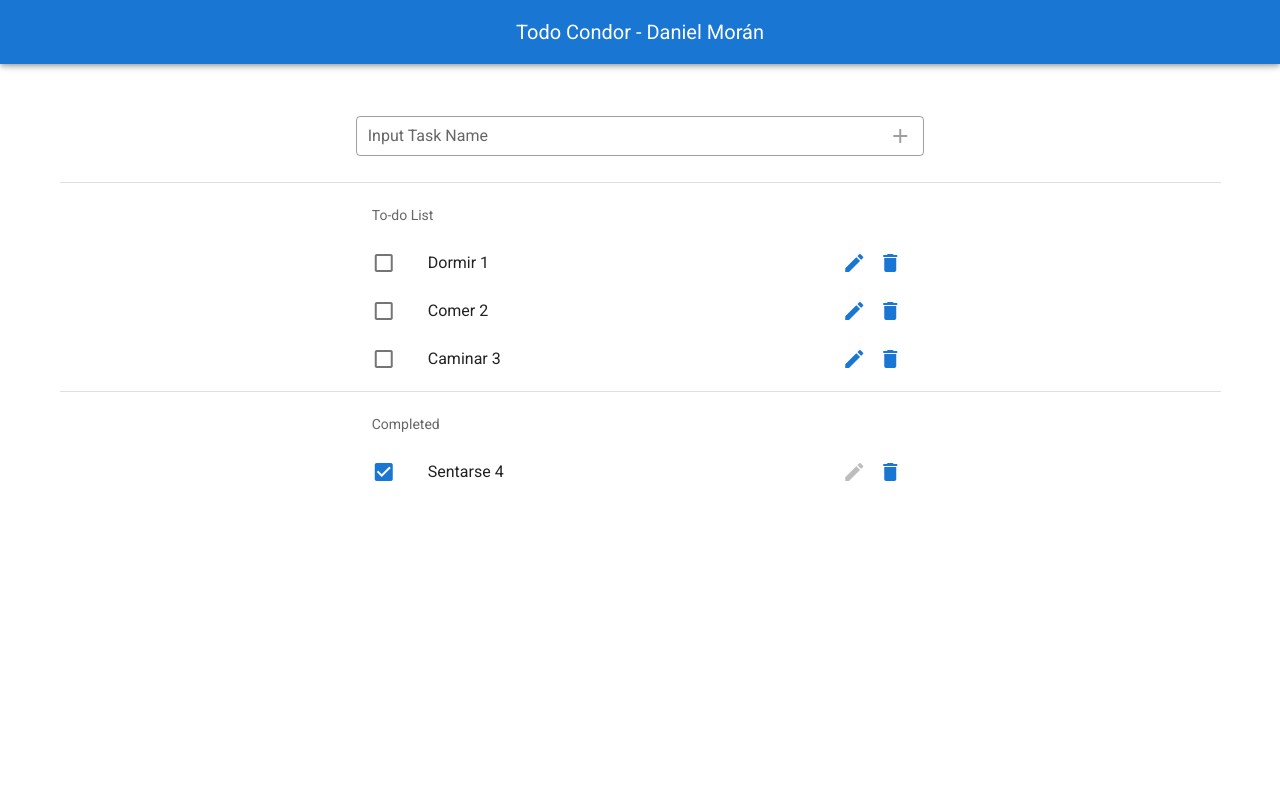
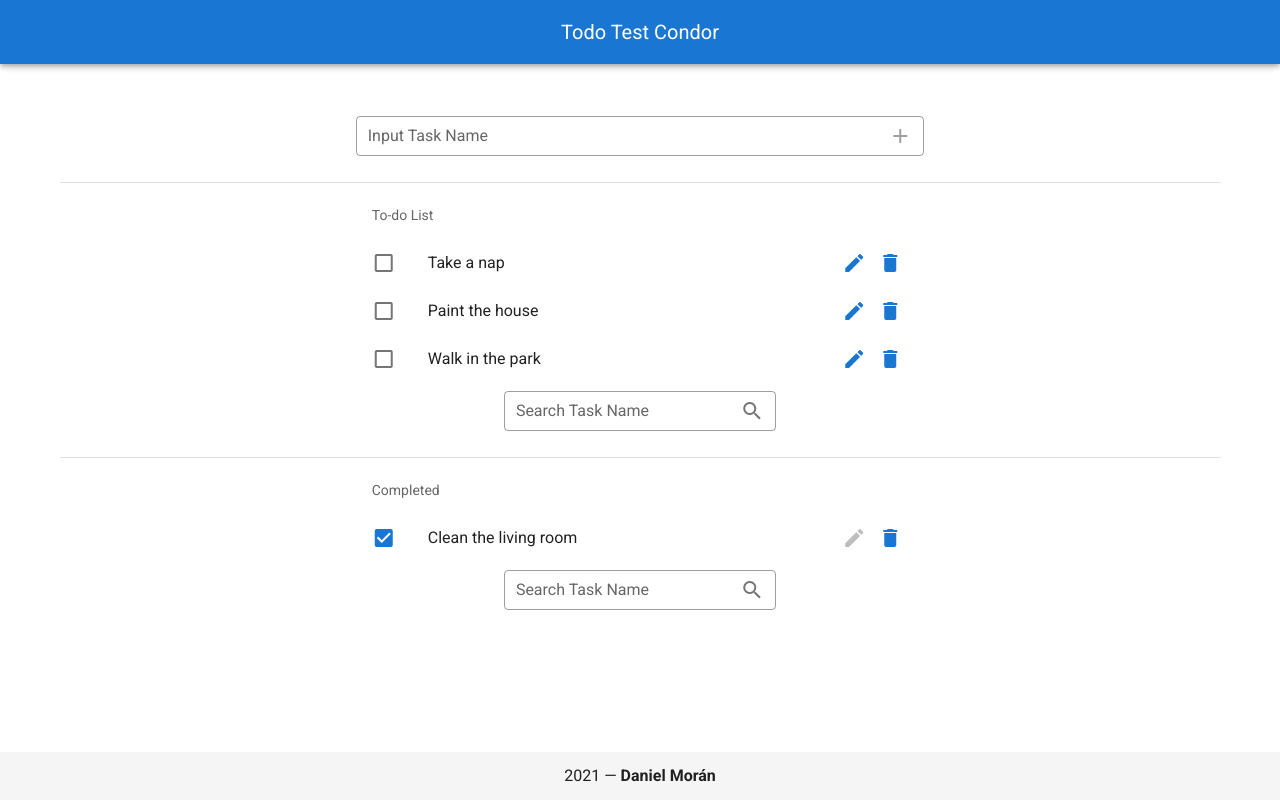
Before and after one commit to damg75/todo_condor, a Vue app: page / in a window 1280 px wide. Built offline with nearby package versions, Linux system fonts and the light colour scheme.

Commit message:
1era iteracion

```diff
--- a/src/App.vue
+++ b/src/App.vue
@@ -1,10 +1,6 @@
 <template>
   <v-app id="inspire">
-    <v-app-bar color="primary" app class="d-flex flex-column align-center">
-      <v-toolbar-title class="white--text"
-        >Todo Condor - Daniel Morán</v-toolbar-title
-      >
-    </v-app-bar>
+    <header-comp></header-comp>
 
     <v-main class="mt-10">
       <v-container>
@@ -37,10 +33,12 @@
           <v-col cols="12" md="6">
             <!-- {{ listOne }} -->
             <list-one
-              :listOne="listOne"
+              :listOne="handleComputedSearch"
+              :searching="handleSearchProp"
               @emitTaskId="handleDoneListOne($event)"
               @emitDelete="handleDeleteOne($event)"
               @emitEdit="handleEdit($event)"
+              @emitSearchValue="handleEmitSearchValue($event)"
             />
           </v-col>
         </v-row>
@@ -49,9 +47,11 @@
           <v-col cols="12" md="6">
             <!-- {{ listTwo }} -->
             <list-two
-              :listTwo="listTwo"
+              :listTwo="handleComputedSearchListTwo"
+              :searching="handleSearchPropTwo"
               @emitTaskId="handleDoneListTwo($event)"
               @emitDelete="handleDelete($event)"
+              @emitSearchValue="handleEmitSearchValueListTwo($event)"
             />
           </v-col>
         </v-row>
@@ -142,15 +142,18 @@
         </v-dialog>
       </v-row>
     </template>
+    <footer-comp />
   </v-app>
 </template>
 
 <script>
 import ListOne from "@/views/ListOne.vue";
 import ListTwo from "@/views/ListTwo.vue";
+import headerComp from "@/views/Header.vue";
+import FooterComp from "@/views/Footer.vue";
 
 export default {
-  components: { ListOne, ListTwo },
+  components: { ListOne, ListTwo, FooterComp, headerComp },
   data() {
     return {
       counter: 4,
@@ -158,24 +161,24 @@ export default {
       listOne: [
         {
           id: 1,
-          title: "Dormir",
+          title: "Take a nap",
           done: false,
         },
         {
           id: 2,
-          title: "Comer",
+          title: "Paint the house",
           done: false,
         },
         {
           id: 3,
-          title: "Caminar",
+          title: "Walk in the park",
           done: false,
         },
       ],
       listTwo: [
         {
           id: 4,
-          title: "Sentarse",
+          title: "Clean the living room",
           done: true,
         },
       ],
@@ -184,6 +187,8 @@ export default {
       currentId: 0,
       dialogEdit: false,
       currentTask: "",
+      search: null,
+      searchTwo: null,
     };
   },
   methods: {
@@ -254,11 +259,45 @@ export default {
       }
       this.dialogEdit = false;
     },
+    handleEmitSearchValue(select) {
+      this.search = select;
+    },
+    handleEmitSearchValueListTwo(select) {
+      this.searchTwo = select;
+    },
   },
   computed: {
     newTaskTitleInvalid() {
       return !this.input;
     },
+    handleComputedSearch() {
+      let listOne = this.listOne;
+      if (this.search && this.search !== undefined && this.search.length > 0) {
+        listOne = listOne.filter((task) =>
+          task.title.toUpperCase().includes(this.search.toUpperCase())
+        );
+        return listOne;
+      } else {
+        return listOne;
+      }
+    },
+    handleSearchProp() {
+      return this.search ? true : false;
+    },
+    handleComputedSearchListTwo() {
+      let listTwo = this.listTwo;
+      if (this.searchTwo && this.searchTwo !== undefined && this.searchTwo.length > 0) {
+        listTwo = listTwo.filter((task) =>
+          task.title.toUpperCase().includes(this.searchTwo.toUpperCase())
+        );
+        return listTwo;
+      } else {
+        return listTwo;
+      }
+    },
+    handleSearchPropTwo() {
+      return this.searchTwo ? true : false;
+    },
   },
 };
 </script>
--- /dev/null
+++ b/src/views/Footer.vue
@@ -0,0 +1,19 @@
+<template>
+  <v-footer padless>
+    <v-col
+      class="text-center"
+      cols="12"
+      color="primary"
+    >
+      {{ new Date().getFullYear() }} — <strong>Daniel Morán</strong>
+    </v-col>
+  </v-footer>
+</template>
+<script>
+export default {
+
+}
+</script>
+<style lang="">
+
+</style>
--- /dev/null
+++ b/src/views/Header.vue
@@ -0,0 +1,9 @@
+<template>
+  <v-app-bar color="primary" app class="d-flex flex-column align-center">
+    <v-toolbar-title class="white--text">Todo Test Condor</v-toolbar-title>
+  </v-app-bar>
+</template>
+<script>
+export default {};
+</script>
+<style lang=""></style>
--- a/src/views/ListOne.vue
+++ b/src/views/ListOne.vue
@@ -14,9 +14,7 @@
           </v-list-item-action>
 
           <v-list-item-content>
-            <v-list-item-title
-              >{{ task.title }} {{ task.id }}</v-list-item-title
-            >
+            <v-list-item-title>{{ task.title }}</v-list-item-title>
           </v-list-item-content>
           <v-btn icon color="primary" @click="handleEdit(task.id)">
             <v-icon>mdi-pencil</v-icon>
@@ -28,8 +26,26 @@
       </v-list-item>
     </v-list>
     <v-list flat v-else>
-      <v-subheader>There's nothing To Do!</v-subheader>
+      <v-subheader v-if="searching">There's no match with the search input</v-subheader>
+      <v-subheader v-else >There's nothing To Do!</v-subheader>
     </v-list>
+    <v-row class="d-flex flex-row justify-center">
+      <v-col cols="6">
+        <v-text-field
+          label="Search Task Name"
+          v-model="select"
+          dense
+          autocomplete="nope"
+          outlined
+          clearable
+          append-icon="mdi-magnify"
+          persistent-hint
+          @input="emitSearchValue"
+          @keydown.esc="emitSearchValueESC"
+        >
+        </v-text-field>
+      </v-col>
+    </v-row>
   </div>
 </template>
 <script>
@@ -38,9 +54,14 @@ export default {
     listOne: {
       type: [Array],
     },
+    searching: {
+      type: [Boolean],
+    }
   },
   data() {
-    return {};
+    return {
+      select: "",
+    };
   },
   methods: {
     handleDone(id) {
@@ -52,6 +73,13 @@ export default {
     handleEdit(id) {
       this.$emit("emitEdit", id);
     },
+    emitSearchValue() {
+      this.$emit("emitSearchValue", this.select);
+    },
+    emitSearchValueESC() {
+      this.select = null;
+      this.$emit("emitSearchValue", this.select);
+    },
   },
 };
 </script>
--- a/src/views/ListTwo.vue
+++ b/src/views/ListTwo.vue
@@ -14,9 +14,7 @@
           </v-list-item-action>
 
           <v-list-item-content>
-            <v-list-item-title
-              >{{ task.title }} {{ task.id }}</v-list-item-title
-            >
+            <v-list-item-title>{{ task.title }}</v-list-item-title>
           </v-list-item-content>
           <v-btn icon color="primary" disabled>
             <v-icon>mdi-pencil</v-icon>
@@ -30,6 +28,23 @@
     <v-list flat v-else>
       <v-subheader>There are no Completed Tasks!</v-subheader>
     </v-list>
+    <v-row class="d-flex flex-row justify-center">
+      <v-col cols="6">
+        <v-text-field
+          label="Search Task Name"
+          v-model="select"
+          dense
+          autocomplete="nope"
+          outlined
+          clearable
+          append-icon="mdi-magnify"
+          persistent-hint
+          @input="emitSearchValue"
+          @keydown.esc="emitSearchValueESC"
+        >
+        </v-text-field>
+      </v-col>
+    </v-row>
   </div>
 </template>
 <script>
@@ -37,6 +52,9 @@ export default {
   props: {
     listTwo: {
       type: [Array],
+    },
+    searching: {
+      type: [Boolean],
     },
   },
   data() {
@@ -49,6 +67,13 @@ export default {
     handleDelete(id) {
       this.$emit("emitDelete", id);
     },
+    emitSearchValue() {
+      this.$emit("emitSearchValue", this.select);
+    },
+    emitSearchValueESC() {
+      this.select = null;
+      this.$emit("emitSearchValue", this.select);
+    },
   },
 };
 </script>
```
